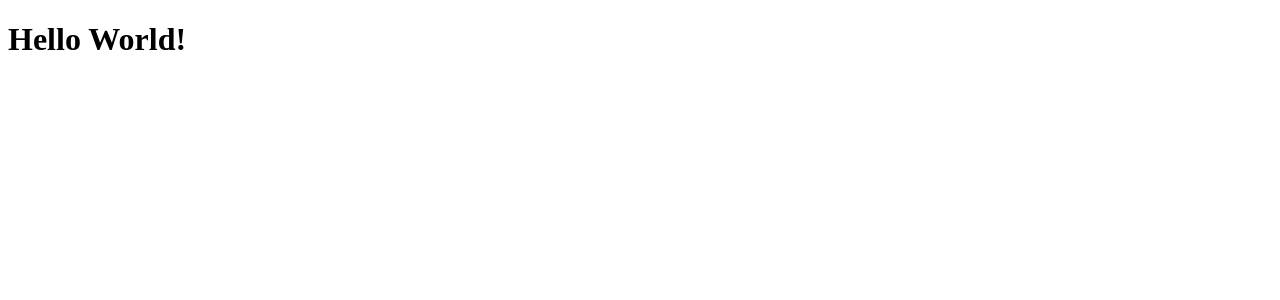
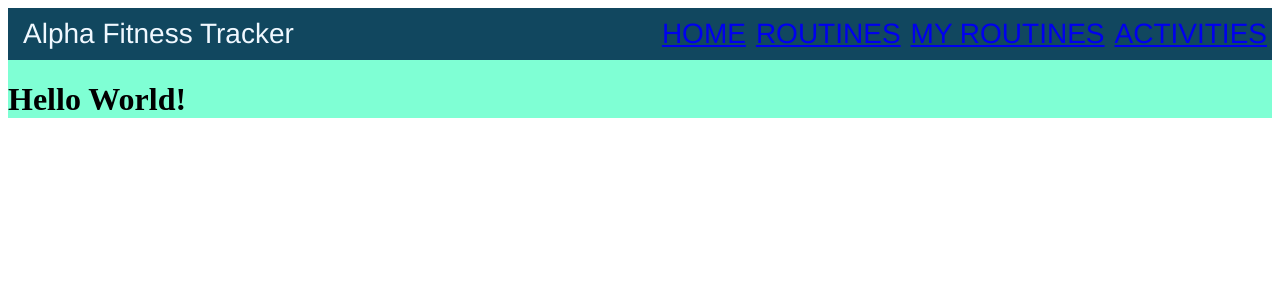
Before and after one commit to pchieng/UNIV_FitnessTrackr, a React (Create React App) app: page / in a window 1280 px wide. Shown: the top 300 px of the page. Built offline with nearby package versions, Linux system fonts and the light colour scheme.

Commit message:
Links added

```diff
--- a/public/style.css
+++ b/public/style.css
@@ -0,0 +1,19 @@
+#app {
+    background-color: aquamarine;
+}
+
+#navBar {
+    background-color: #11475f;
+    color:aliceblue;
+    display: flex;
+    flex-direction: row;
+    justify-content: space-between;
+    font-size: 28px;
+    font-family: 'Franklin Gothic Medium', 'Arial Narrow', Arial, sans-serif;
+    padding: 10px 5px;
+}
+
+.navText {
+    justify-content: space-around;
+    padding-left: 10px;
+}
--- a/src/components/App.js
+++ b/src/components/App.js
@@ -1,4 +1,6 @@
 import  React, { useEffect, useState } from 'react';
+import { BrowserRouter as Router, Route} from 'react-router-dom';
+import NavBar from './NavBar';
 
 const App = () => {
     //     useEffect(async () => {
@@ -12,14 +14,16 @@ const App = () => {
     //     // return () => { }
     // }, [])
 
-console.log('testApp')
 
     return (
-        <>
+        <Router>
+
+            <NavBar></NavBar>
+
             <h1>
                 Hello World!
             </h1>
-        </>
+        </Router>
     );
 };
 
--- /dev/null
+++ b/src/components/NavBar.js
@@ -0,0 +1,42 @@
+import React from 'react';
+import { Link } from 'react-router-dom';
+
+const NavBar = (props) => {
+
+    return (
+        <div id="navBar">
+            <div id='siteName' className='navText'>
+                Alpha Fitness Tracker
+            </div>
+            <div id="siteLinks">
+
+            <Link to = '/'>
+                <a className='navText'>HOME</a>
+            </Link>
+
+            <Link to = '/routines'>
+                <a className='navText'>ROUTINES</a>
+            </Link>
+
+            <Link to = '/myroutines'>
+                <a className='navText'>MY ROUTINES</a>
+            </Link>
+
+            <Link to = '/activities'>
+                <a className='navText'>ACTIVITIES</a>
+            </Link>
+
+
+            </div>
+
+
+
+        </div>
+
+
+
+    )
+
+}
+
+export default NavBar;
```
